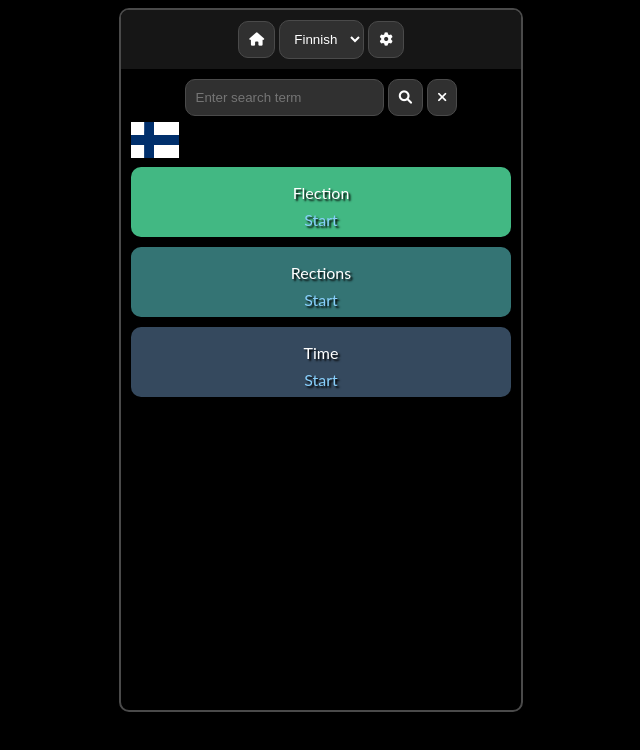
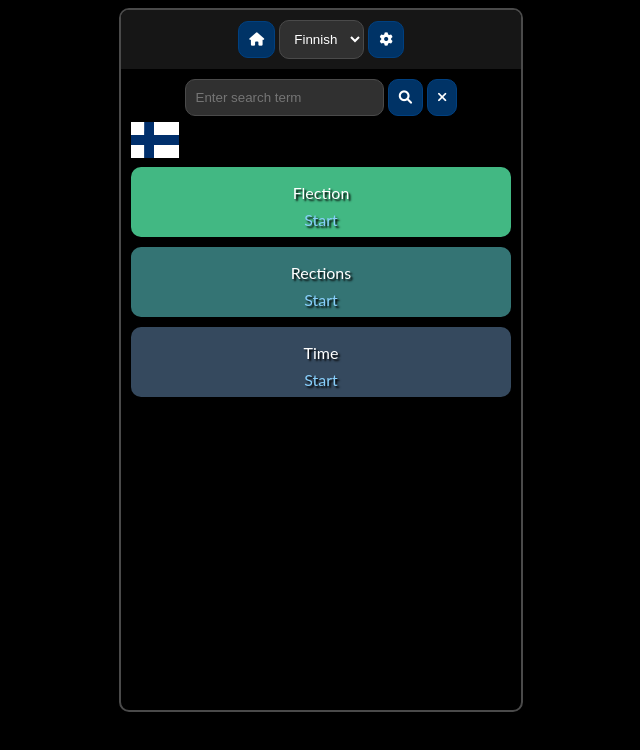
Before and after one commit to samsoneko/inflect, a SvelteKit app: page / in a window 1280 px wide. Shown: the top 750 px of the page, without its empty margins (319-959 px from the left). Built offline with nearby package versions, Linux system fonts and the light colour scheme.

Commit message:
Added coloring to interface buttons

```diff
--- a/src/routes/+layout.svelte
+++ b/src/routes/+layout.svelte
@@ -12,13 +12,13 @@
 
 <div class="app-frame">
     <nav class="navbar">
-        <button class="default-element" on:click={() => navigateToHome()}>
+        <button class="default-element style-button" on:click={() => navigateToHome()}>
             <i class="fas fa-home"></i>
         </button>
         <select class="default-element" name="practise-language-select" id="practise-language-select">
             <option value="fi">Finnish</option>
         </select>
-        <button class="default-element" on:click={() => navigateToSettings()}>
+        <button class="default-element style-button" on:click={() => navigateToSettings()}>
             <i class="fas fa-cog"></i>
         </button>
     </nav>
@@ -98,6 +98,11 @@
     display: inline;
 }
 
+:global(.style-button) {
+    background-color: #003366;
+    border: 1px solid #004080;
+}
+
 :global(.icon) {
     width: 3em;
     height: 3em;
--- a/src/routes/+page.svelte
+++ b/src/routes/+page.svelte
@@ -7,6 +7,9 @@
 
     async function fetchData() {
         try {
+        if (query == "") {
+            return
+        }
         // Define the API endpoint and append the form query as a parameter
         const apiUrl = "https://en.wiktionary.org/w/api.php?";
 
@@ -86,12 +89,12 @@
 <div class="search-panel">
     <form on:submit|preventDefault={fetchData}>
         <input class="default-element" type="text" id="query" bind:value={query} placeholder="Enter search term" />
-        <button class="default-element" type="submit">
+        <button class="default-element style-button" type="submit">
             <i class="fas fa-magnifying-glass"></i>
         </button>
     </form>
 
-    <button class="default-element" on:click={() => deleteResults()}>
+    <button class="default-element style-button" on:click={() => deleteResults()}>
         <i class="fas fa-xmark"></i>
     </button>
 
```
